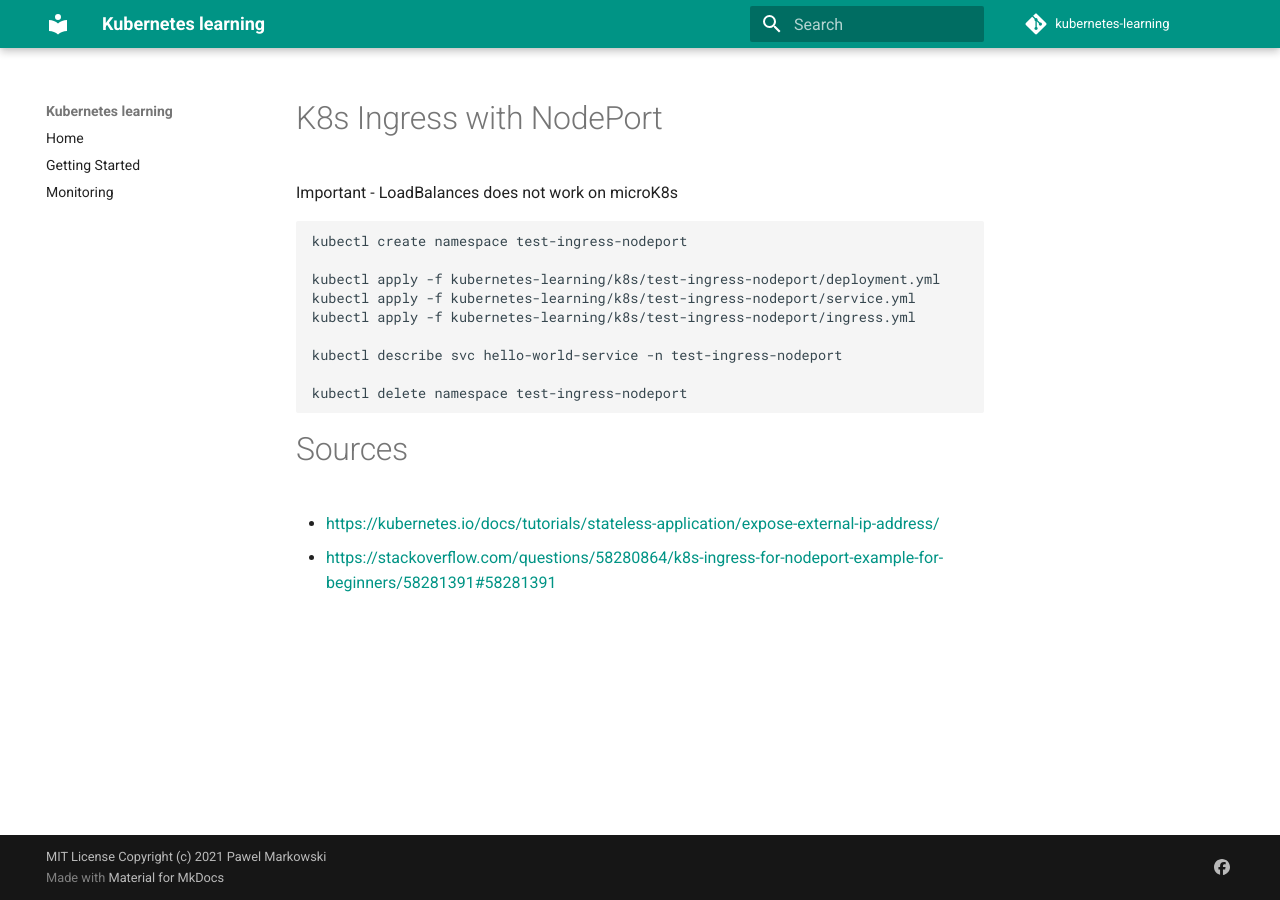
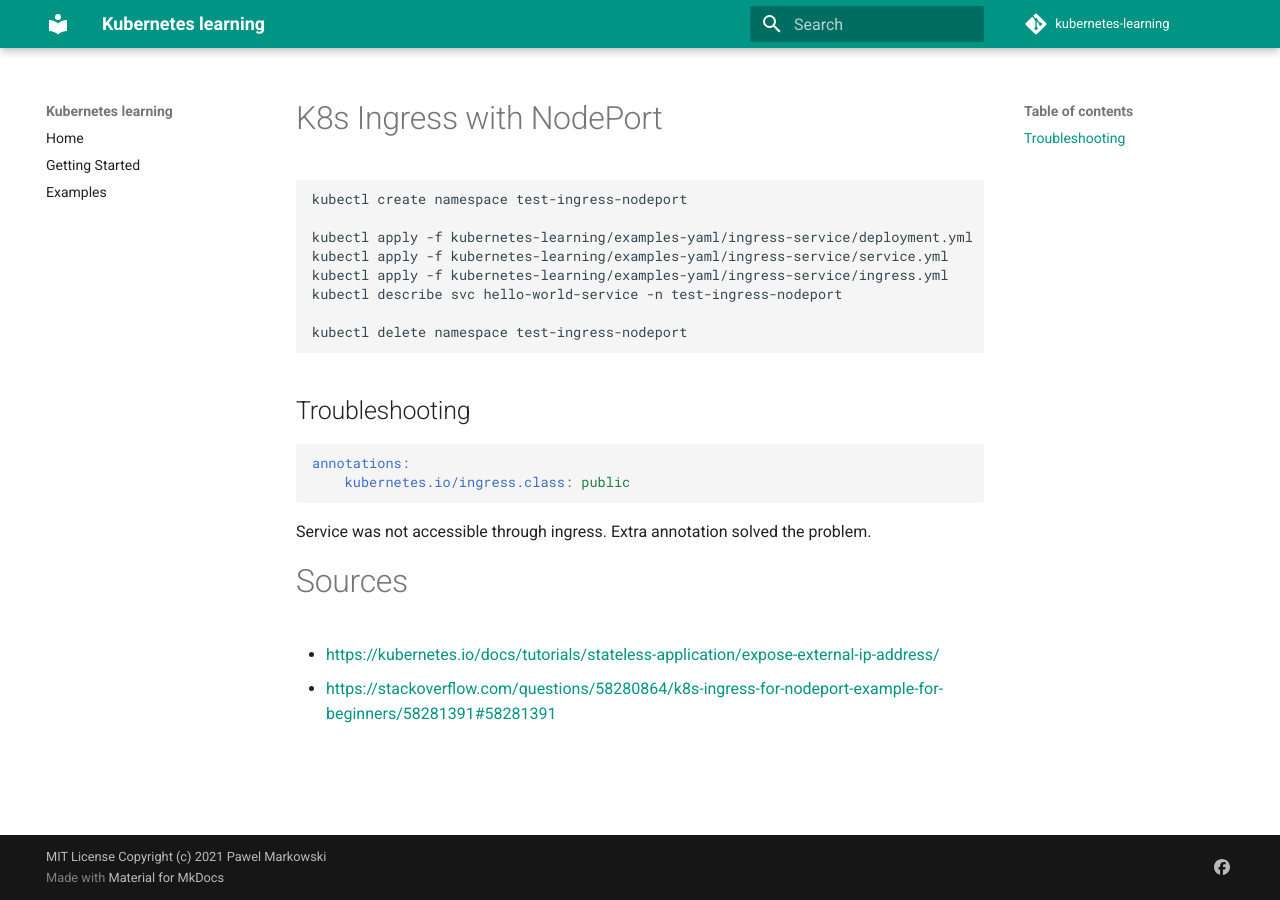
Before and after one commit to pawelmarkowski/kubernetes-learning, an MkDocs documentation site: the page built from docs/examples/ingress-service.md, in a window 1280 px wide. Built offline with MkDocs 1.6.1 and Material for MkDocs 9.7.7, drawn with Linux system fonts in a browser that asks for light colours; comment, search, counter and statistics services are not loaded.

Commit message:
some examples

````diff
--- a/docs/examples/ingress-nodeport.md
+++ b/docs/examples/ingress-service.md
@@ -1,19 +1,26 @@
 # K8s Ingress with NodePort
-
-Important - LoadBalances does not work on microK8s
 
 ```bash
 kubectl create namespace test-ingress-nodeport
 
-kubectl apply -f kubernetes-learning/k8s/test-ingress-nodeport/deployment.yml
-kubectl apply -f kubernetes-learning/k8s/test-ingress-nodeport/service.yml
-kubectl apply -f kubernetes-learning/k8s/test-ingress-nodeport/ingress.yml
-
+kubectl apply -f kubernetes-learning/examples-yaml/ingress-service/deployment.yml
+kubectl apply -f kubernetes-learning/examples-yaml/ingress-service/service.yml
+kubectl apply -f kubernetes-learning/examples-yaml/ingress-service/ingress.yml
 kubectl describe svc hello-world-service -n test-ingress-nodeport
 
 kubectl delete namespace test-ingress-nodeport
 ```
 
+## Troubleshooting
+
+```yaml
+annotations:
+    kubernetes.io/ingress.class: public
+```
+
+Service was not accessible through ingress. Extra annotation solved the problem.
+
+
 # Sources
 
 * <https://kubernetes.io/docs/tutorials/stateless-application/expose-external-ip-address/>
--- a/mkdocs.yml
+++ b/mkdocs.yml
@@ -38,4 +38,4 @@ markdown_extensions:
 nav:
   - Home: "index.md"
   - "Getting Started": "install/getting-started.md"
-  - "Monitoring": "monitoring/simple-management.md"
+  - "Examples": "examples/index.md"
````
Also changed, not shown: docs/examples/bitnami-helm-postgres.md (added, +49 -0 lines), docs/examples/index.md (added, +5 -0 lines), docs/index.md (+1 -0 lines), docs/install/getting-started.md (+22 -0 lines), 7 other files.
